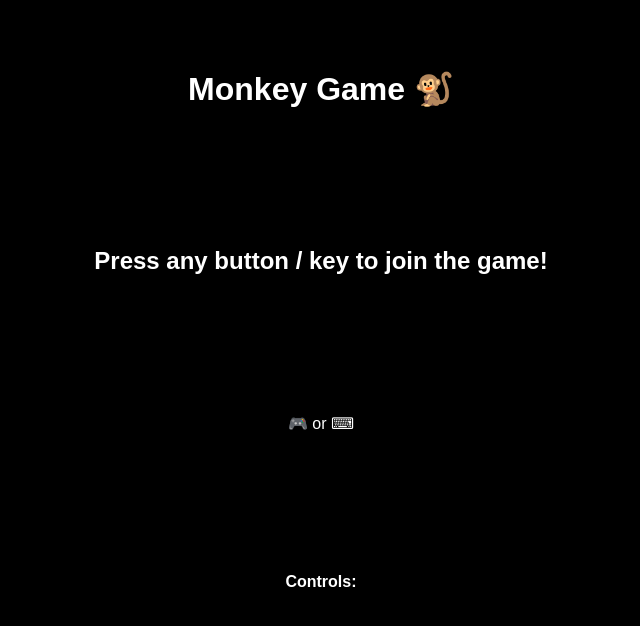
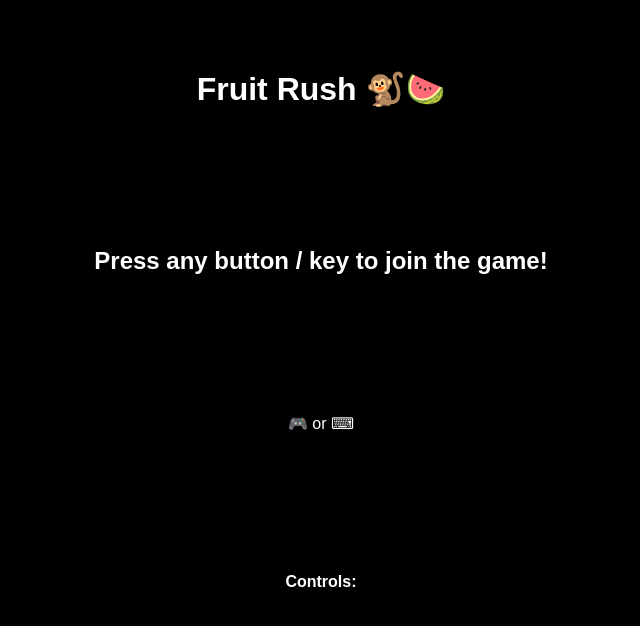
Before and after one commit to joglr/fruit-rush, a website built with Vite: page index.html in a window 1280 px wide. Shown: the whole page, without its empty margins (319-959 px from the left). Built offline with nearby package versions, Linux system fonts and the light colour scheme.

Commit message:
Rename game to Fruit Rush 🍉

```diff
--- a/index.html
+++ b/index.html
@@ -3,7 +3,7 @@
   <head>
     <meta charset="UTF-8" />
     <meta name="viewport" content="width=device-width, initial-scale=1.0" />
-    <title>Fruit</title>
+    <title>Fruit Rush</title>
   </head>
   <body>
     <div id="game" class="game">
@@ -12,13 +12,11 @@
         <div id="debug"></div>
         <div id="scoreboard"></div>
         <div id="intro">
-          <h1>Monkey Game 🐒</h1>
+          <h1>Fruit Rush 🐒🍉</h1>
           <h2>Press any button / key to join the game!</h2>
           <p>🎮 or ⌨</p>
           <b>Controls:</b>
-          <div>
-
-          </div>
+          <div></div>
         </div>
       </div>
     </div>
```
Also changed, not shown: package.json (+4 -4 lines).
